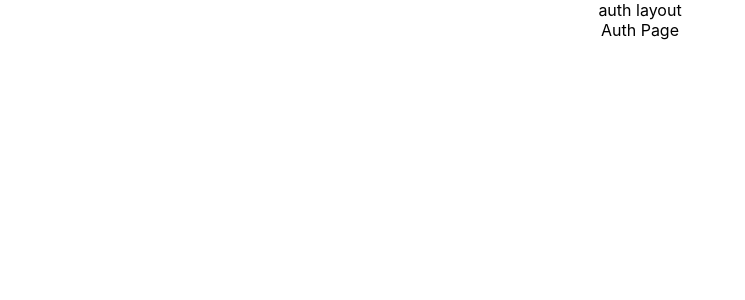
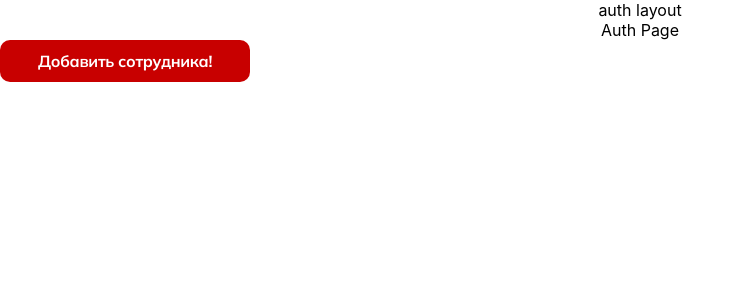
Before and after one commit to 21shunya/farm_diplom, a React (Create React App) app: page /auth in a window 1280 px wide. Shown: the top 300 px of the page, without its empty margins (0-745 px from the left). Built offline with nearby package versions, Linux system fonts and the light colour scheme.

Commit message:
feat: add colors and typography

```diff
--- a/package.json
+++ b/package.json
@@ -15,6 +15,7 @@
     "react-dom": "^18.2.0",
     "react-router-dom": "^6.4.2",
     "react-scripts": "5.0.1",
+    "styled-components": "^5.3.6",
     "typescript": "^4.8.4",
     "web-vitals": "^2.1.4"
   },
--- a/src/App.css
+++ b/src/App.css
@@ -1,38 +1,8 @@
+@import url('https://fonts.googleapis.com/css2?family=Mulish:wght@400;500;700&display=swap');
+
 .App {
   text-align: center;
 }
 
 .App-logo {
-  height: 40vmin;
-  pointer-events: none;
 }
-
-@media (prefers-reduced-motion: no-preference) {
-  .App-logo {
-    animation: App-logo-spin infinite 20s linear;
-  }
-}
-
-.App-header {
-  background-color: #282c34;
-  min-height: 100vh;
-  display: flex;
-  flex-direction: column;
-  align-items: center;
-  justify-content: center;
-  font-size: calc(10px + 2vmin);
-  color: white;
-}
-
-.App-link {
-  color: #61dafb;
-}
-
-@keyframes App-logo-spin {
-  from {
-    transform: rotate(0deg);
-  }
-  to {
-    transform: rotate(360deg);
-  }
-}
--- a/src/AuthPage.tsx
+++ b/src/AuthPage.tsx
@@ -1,7 +1,13 @@
 import React from 'react';
+import { PrimaryBtn } from './components/ui/PrimaryBtn';
 
 const AuthPage: React.FC = () => {
-  return <div>Auth Page</div>;
+  return (
+    <div>
+      Auth Page
+      <PrimaryBtn>Добавить сотрудника!</PrimaryBtn>
+    </div>
+  );
 };
 
 export default AuthPage;
--- /dev/null
+++ b/src/components/ui/PrimaryBtn.tsx
@@ -0,0 +1,31 @@
+import styled from 'styled-components';
+import { getTypography } from '../../theme/typography';
+import { colors } from '../../theme/colors';
+
+const typography = getTypography('textBold');
+
+export const PrimaryBtn = styled.button`
+  display: flex;
+  flex-direction: row;
+  justify-content: center;
+  align-items: center;
+  padding: 11px 38px;
+  gap: 8px;
+
+  background: ${colors.brand};
+  border-radius: 10px;
+  border: none;
+
+  ${typography};
+
+  text-align: center;
+  letter-spacing: -0.32px;
+
+  color: ${colors.white};
+  &:hover {
+    filter: drop-shadow(2px 4px 16px rgba(197, 22, 24, 0.35));
+  }
+  &:active {
+    background: ${colors.secondary};
+  }
+`;
--- /dev/null
+++ b/src/theme/colors.ts
@@ -0,0 +1,10 @@
+export const colors = {
+  brand: '#C80000',
+  secondary: '#870F00',
+  white: '#FFFFFF',
+  grey: '#DDDDDD',
+  dark_grey: '#696969',
+  input_hover: '#F5F5F5',
+};
+
+export const text_colors = { grey: '#A6A6A6', dark_grey: '#313131' };
--- /dev/null
+++ b/src/theme/typography.ts
@@ -0,0 +1,21 @@
+export const types = {
+  header1: { font_weight: 700, font_size: '30px' },
+  header2: { font_weight: 700, font_size: '22px' },
+  inputBold: { font_weight: 700, font_size: '14px' },
+  inputMedium: { font_weight: 500, font_size: '18px' },
+  inputSmall: { font_weight: 500, font_size: '12px' },
+  tabs: { font_weight: 700, font_size: '18px' },
+  textBold: { font_weight: 700, font_size: '16px' },
+  textRegular: { font_weight: 400, font_size: '16px' },
+};
+
+export const getTypography = (key: keyof typeof types): string => {
+  const style = types[key];
+
+  return `
+    font-family: 'Mulish';
+    font-style: normal;
+    font-weight: ${style.font_weight};
+    font-size: ${style.font_size};
+    line-height: 20px;`;
+};
```
Also changed, not shown: 1 other file (tests, documents, lock files or other folders).
